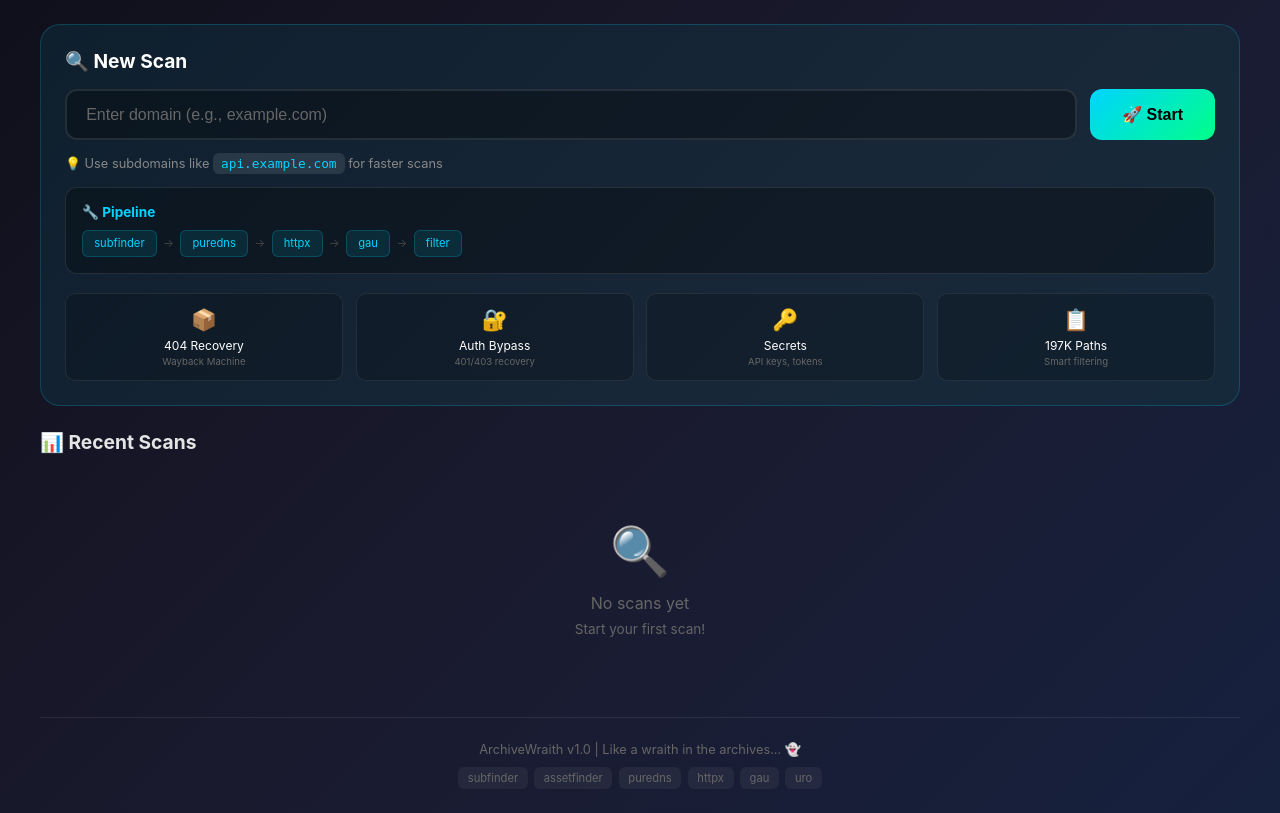
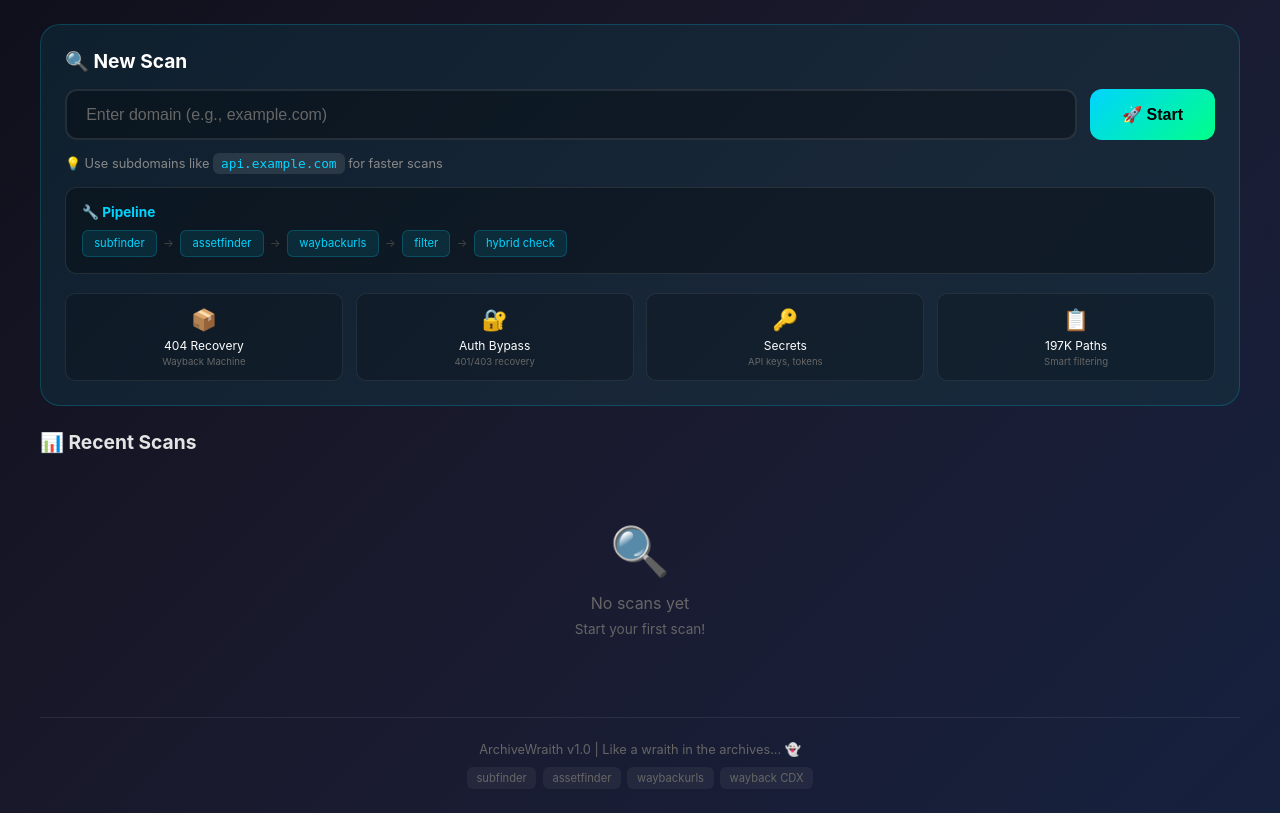
Before and after one commit to onurcangnc/ArchiveWraith, a Flask app: page / in a window 1280 px wide. Shown: the part 77-890 px from the top of the page. Run offline with Flask 2, Linux system fonts and the light colour scheme; the visitor is signed in with stand-in values (Sample User, id 1); data that the repository does not hold is empty; some libraries are stand-ins or nearby versions.

Commit message:
Update frontend pipeline info and tools list
- Pipeline: subfinder → assetfinder → waybackurls → filter → hybrid check
- Footer tools: subfinder, assetfinder, waybackurls, wayback CDX

Co-Authored-By: Claude Opus 4.5 <noreply@anthropic.com>

```diff
--- a/web/templates/dashboard.html
+++ b/web/templates/dashboard.html
@@ -443,13 +443,13 @@
                 <div class="pipeline-steps">
                     <span class="pipeline-step">subfinder</span>
                     <span class="pipeline-arrow">→</span>
-                    <span class="pipeline-step">puredns</span>
+                    <span class="pipeline-step">assetfinder</span>
                     <span class="pipeline-arrow">→</span>
-                    <span class="pipeline-step">httpx</span>
-                    <span class="pipeline-arrow">→</span>
-                    <span class="pipeline-step">gau</span>
+                    <span class="pipeline-step">waybackurls</span>
                     <span class="pipeline-arrow">→</span>
                     <span class="pipeline-step">filter</span>
+                    <span class="pipeline-arrow">→</span>
+                    <span class="pipeline-step">hybrid check</span>
                 </div>
             </div>
 
@@ -556,10 +556,8 @@
             <div class="footer-tools">
                 <span class="footer-tool">subfinder</span>
                 <span class="footer-tool">assetfinder</span>
-                <span class="footer-tool">puredns</span>
-                <span class="footer-tool">httpx</span>
-                <span class="footer-tool">gau</span>
-                <span class="footer-tool">uro</span>
+                <span class="footer-tool">waybackurls</span>
+                <span class="footer-tool">wayback CDX</span>
             </div>
         </div>
     </div>
```
